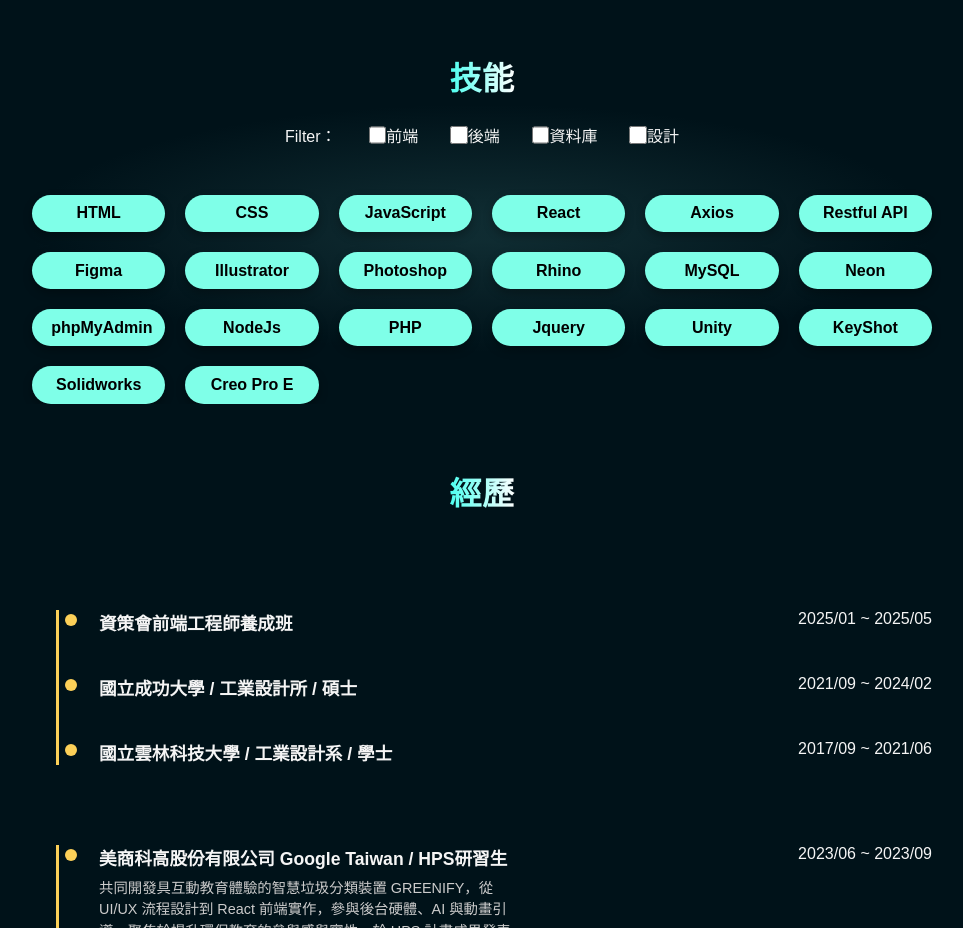
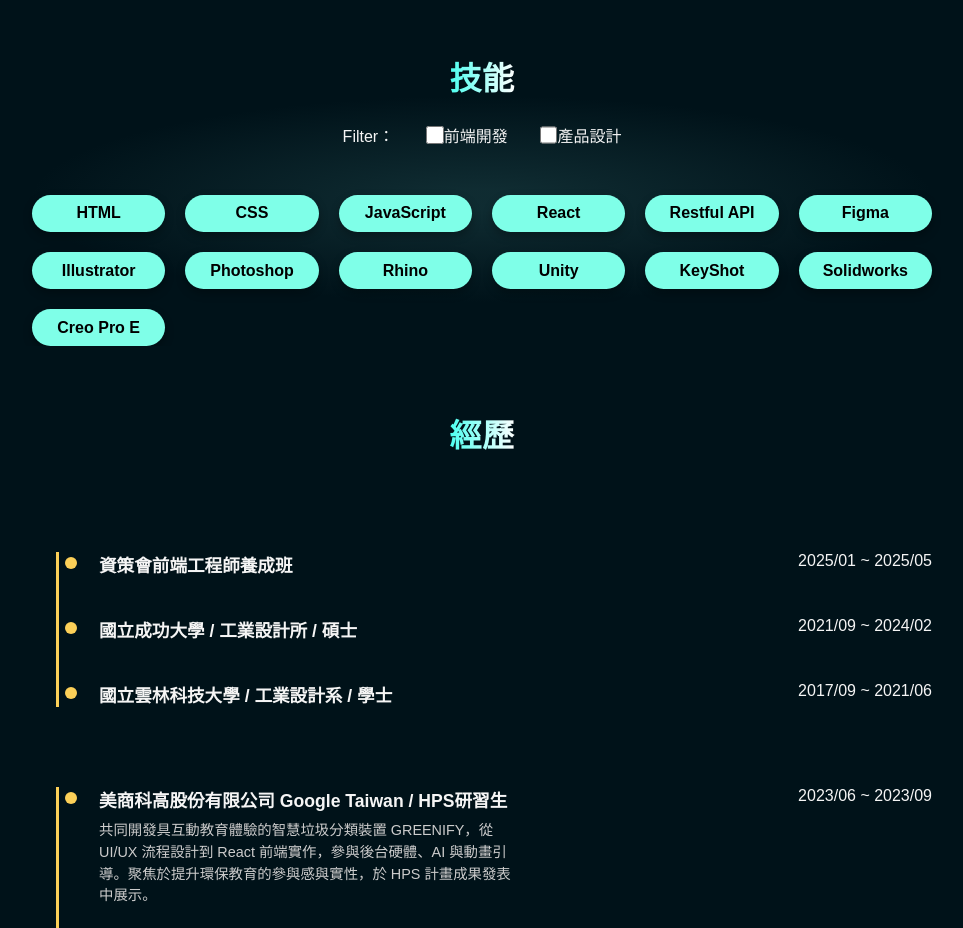
Before and after one commit to ScottLinxplore/LinxploreResume, a React (Vite) app: page / in a window 1280 px wide. Shown: the part 2080-3008 px from the top of the page, without its empty margins (158-1121 px from the left). Built offline with nearby package versions, Linux system fonts and the light colour scheme.

Commit message:
Update Skills.jsx

```diff
--- a/src/components/Skills.jsx
+++ b/src/components/Skills.jsx
@@ -7,18 +7,11 @@ const allSkills = [
   { name: "CSS", category: "frontend" },
   { name: "JavaScript", category: "frontend" },
   { name: "React", category: "frontend" },
-  { name: "Axios", category: "frontend" },
   { name: "Restful API", category: "frontend" },
   { name: "Figma", category: "design" },
   { name: "Illustrator", category: "design" },
   { name: "Photoshop", category: "design" },
   { name: "Rhino", category: "design" },
-  { name: "MySQL", category: "database" },
-  { name: "Neon", category: "database" },
-  { name: "phpMyAdmin", category: "database" },
-  { name: "NodeJs", category: "backend" },
-  { name: "PHP", category: "backend" },
-  { name: "Jquery", category: "frontend" },
   { name: "Unity", category: "design" },
   { name: "KeyShot", category: "design" },
   { name: "Solidworks", category: "design" },
@@ -26,10 +19,8 @@ const allSkills = [
 ];
 
 const categories = [
-  { key: "frontend", label: "前端" },
-  { key: "backend", label: "後端" },
-  { key: "database", label: "資料庫" },
-  { key: "design", label: "設計" },
+  { key: "frontend", label: "前端開發" },
+  { key: "design", label: "產品設計" },
 ];
 
 function Skills() {
```
